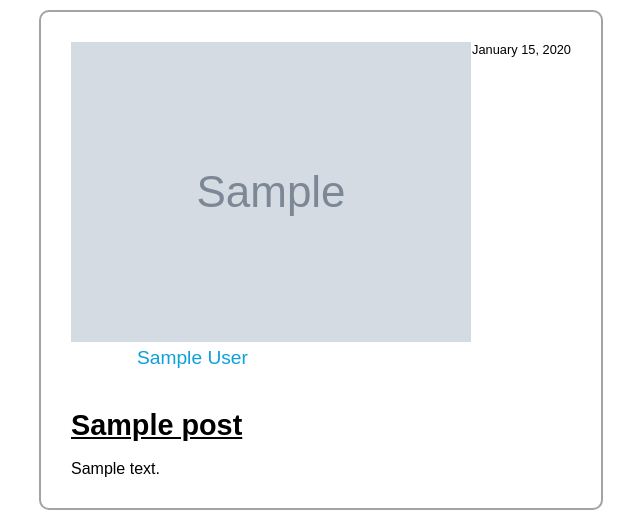
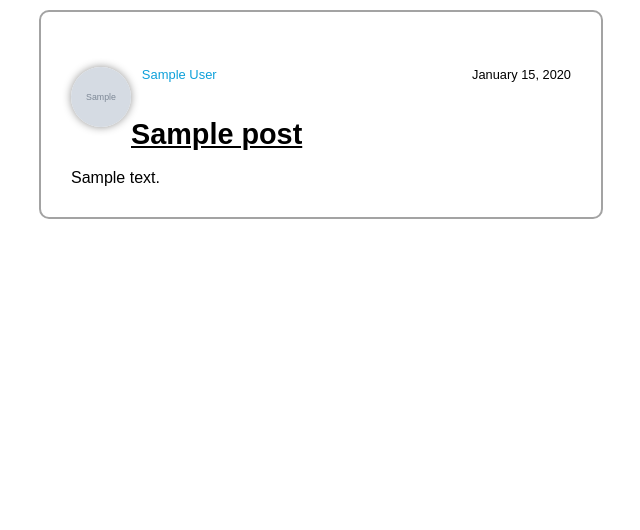
Before and after one commit to braindotai/PyReddit, a Django app: page / in a window 1280 px wide. Shown: the part 401-931 px from the top of the page, without its empty margins (89-729 px from the left). After the commit the page ends 620 px from the top, so only its background shows below. Run offline with Django 3.2, Linux system fonts and the light colour scheme; a user stored in the database is signed in; tables that the repository leaves empty hold one stand-in row (values such as "Sample post"); grey boxes marked "Sample" are stand-in pictures.

Commit message:
updated layout css

```diff
--- a/PyReddit/Website/static/Website/layout.css
+++ b/PyReddit/Website/static/Website/layout.css
@@ -22,7 +22,7 @@ h1 {
     padding-top: 25px;
 }
 
-a {
+.navbar a {
     font-size: 120%;
     text-decoration: none;
     color: #ffffff;
@@ -66,9 +66,10 @@ a {
 }
 
 .author {
+    color: #000;
+    font-size: 90%;
+    color: #0da0da;
     text-decoration: none;
-    font-weight: 500;
-    color: #0da0da;
 }
 
 .date_posted {
@@ -76,28 +77,27 @@ a {
     font-size: 80%;
 }
 
-.author p {
-    padding-left: 50px;
+.author-profile {
+    float: left;
+    width: 60px;
+    height: 60px;
+    border-radius: 50%;
+    box-shadow: 0 0 8px #929292;
+}
+
+.name {
+    font-size: 90%;
+    margin-top: 25px;
 }
 
 .title {
-    text-align: center;
     text-decoration: underline;
     font-weight: bold;
     font-size: 180%;
     color: black;
 }
 
-.profile {
-    float: left;
-    width: 10%;
-    border-radius: 50%;
-    /* margin-left: 10px; */
-}
-
 form {
-    width: 600px;
-    margin: auto;
     margin-bottom: 50px;
     padding: 50px;
     text-align: center;
```
Also changed, not shown: other parts of PyReddit/Website/static/Website/layout.css (+27 -5 lines).
